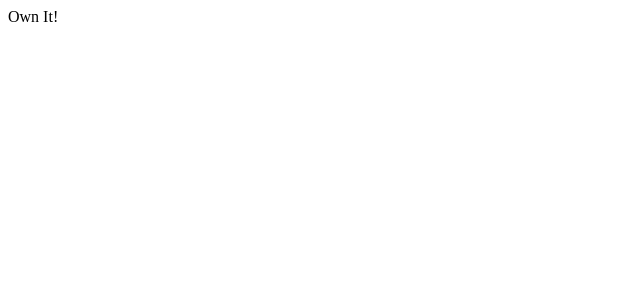
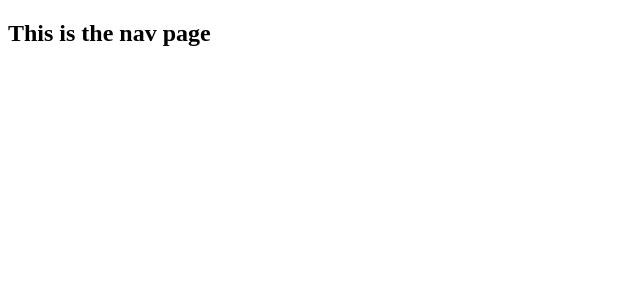
Before and after one commit to jinyao948/OwnIt, a React (Create React App) app in the folder client/: page / in a window 1280 px wide. Shown: the top 300 px of the page, without its empty margins (0-640 px from the left). Built offline with nearby package versions, Linux system fonts and the light colour scheme.

Commit message:
base routes

```diff
--- a/client/package.json
+++ b/client/package.json
@@ -6,6 +6,7 @@
     "@testing-library/jest-dom": "^5.11.4",
     "@testing-library/react": "^11.1.0",
     "@testing-library/user-event": "^12.1.10",
+    "antd": "^4.16.13",
     "react": "^17.0.2",
     "react-dom": "^17.0.2",
     "react-router-dom": "^6.0.2",
--- a/client/src/App.js
+++ b/client/src/App.js
@@ -1,9 +1,24 @@
-function App() {
-  return (
-    <div >
-     Own It!
-    </div>
-  );
+import { BrowserRouter as  Routes, Route} from "react-router-dom";
+import { Spin } from "antd";
+import React, { useState} from "react";
+import Landing from "./components/landing/Landing";
+import Navigation from "./components/nav/Navigation";
+
+export default function App() {
+  const [loading, setLoading] = useState(true)
+
+   return (
+        <>
+            <Navigation />
+            {loading ? (
+                <div className="spin-large">
+                    <Spin size="large" />
+                </div>
+            ) : (
+                <Routes>
+                    <Route exact path="/" component={Landing} />
+                </Routes>
+            )}
+        </>
+    );
 }
-
-export default App;
```
Also changed, not shown: 2 other files (tests, documents, lock files or other folders).
